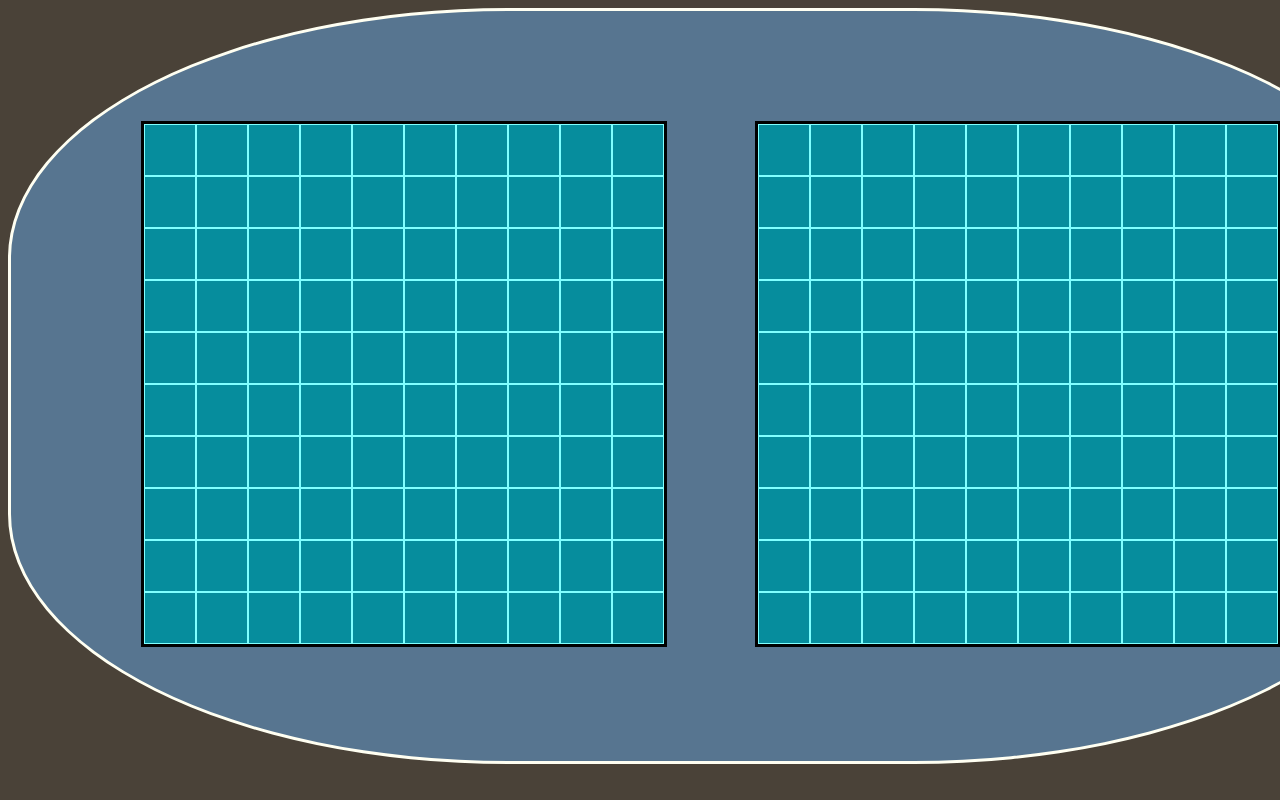
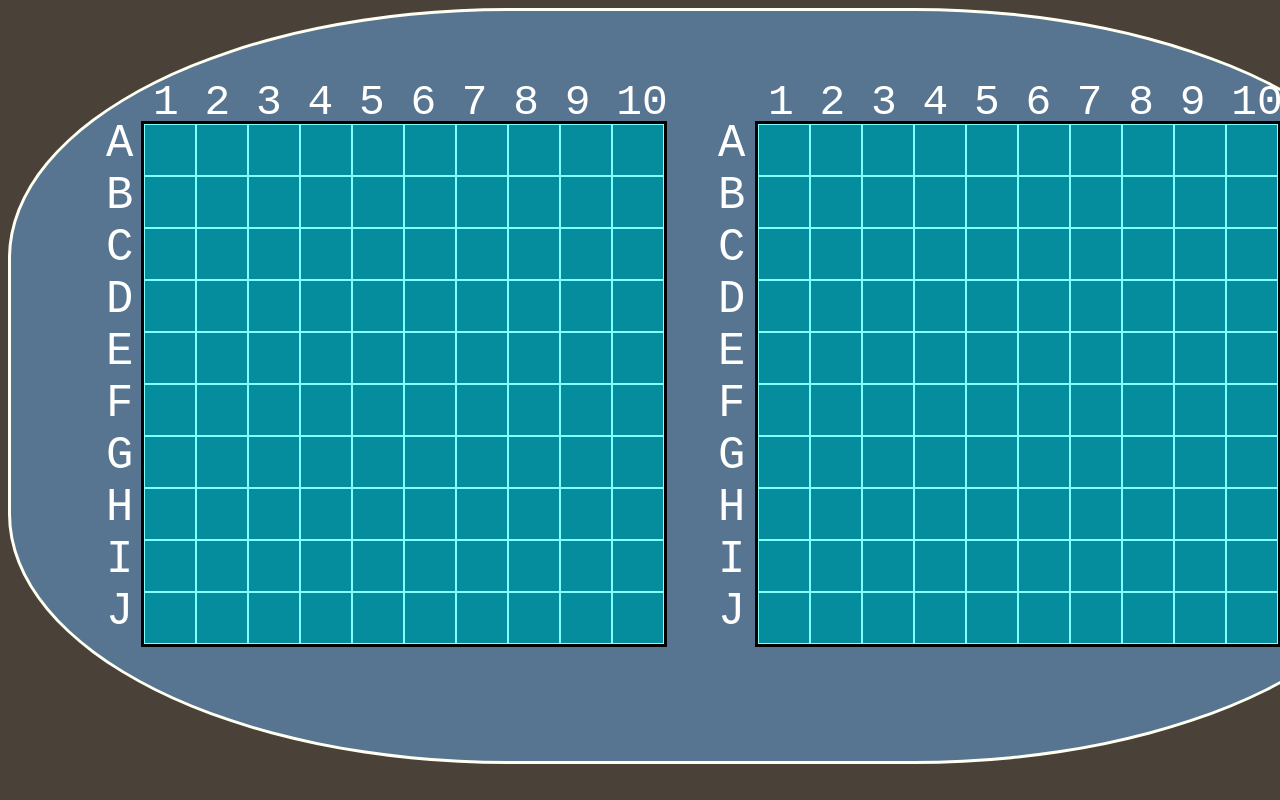
Before and after one commit to JedidiahBertram/Two-Player-Battleship, a website: page public/index.html in a window 1280 px wide. Shown: the top 800 px of the page. Drawn offline with nearby package versions, Linux system fonts and the light colour scheme; no server answers.

Commit message:
adds number and letter grids to css/html

```diff
--- a/public/index.html
+++ b/public/index.html
@@ -13,11 +13,18 @@
 
 
   <body>
+    <div id="b" class="alphabet2">A B C D E F G H I J</div>
+    <div id="a" class="alphabet">A B C D E F G H I J</div>
+    <div id="num1" class="numbers">1 2 3 4 5 6 7 8 9 10</div>
+    <div id="num2" class="numbers2">1 2 3 4 5 6 7 8 9 10</div>
+
     <div id="table" class="oval">
+
       <div id="container" class="bigBox"></div>
       <div id="container2" class="bigBox2"></div>
     </div>
     <div id="gameOverAlert" class="gameOver" style="display: none;"></div>
+
   </body>
 
 
--- a/public/main.js
+++ b/public/main.js
@@ -49,7 +49,7 @@ window.onload = function() {
         _fireMissile.className = 'miss';
       }
       if (hitCount > 16) {
-        window.alert("Game over. Someone won. BE HONEST!")
+        window.alert("Game over. You won! Tell the other of your victory!")
         console.log('Someone won. I dont know who. But Someone won.')
       }
     })
--- a/public/style.css
+++ b/public/style.css
@@ -97,3 +97,48 @@ body {
 .ship {
   background-color: #068D9D;
 }
+
+.alphabet {
+  height: 520px;
+  width: 10px;
+  border-color: black;
+  font-size: 350%;
+  position: absolute;
+  color: white;
+  font-family: monospace;
+  margin-top: 110px;
+  margin-left: 98px;
+}
+
+.alphabet2 {
+  height: 520px;
+  width: 10px;
+  font-size: 350%;
+  position: absolute;
+  color: white;
+  font-family: monospace;
+  margin-top: 110px;
+  margin-left: 710px;
+}
+
+.numbers {
+  width: 520px;
+  height: 10px;
+  font-size: 330%;
+  position: absolute;
+  color: white;
+  font-family: monospace;
+  margin-top: 70px;
+  margin-left: 760px;
+}
+
+.numbers2 {
+  width: 520px;
+  height: 10px;
+  font-size: 330%;
+  position: absolute;
+  color: white;
+  font-family: monospace;
+  margin-top: 70px;
+  margin-left: 145px;
+}
```
